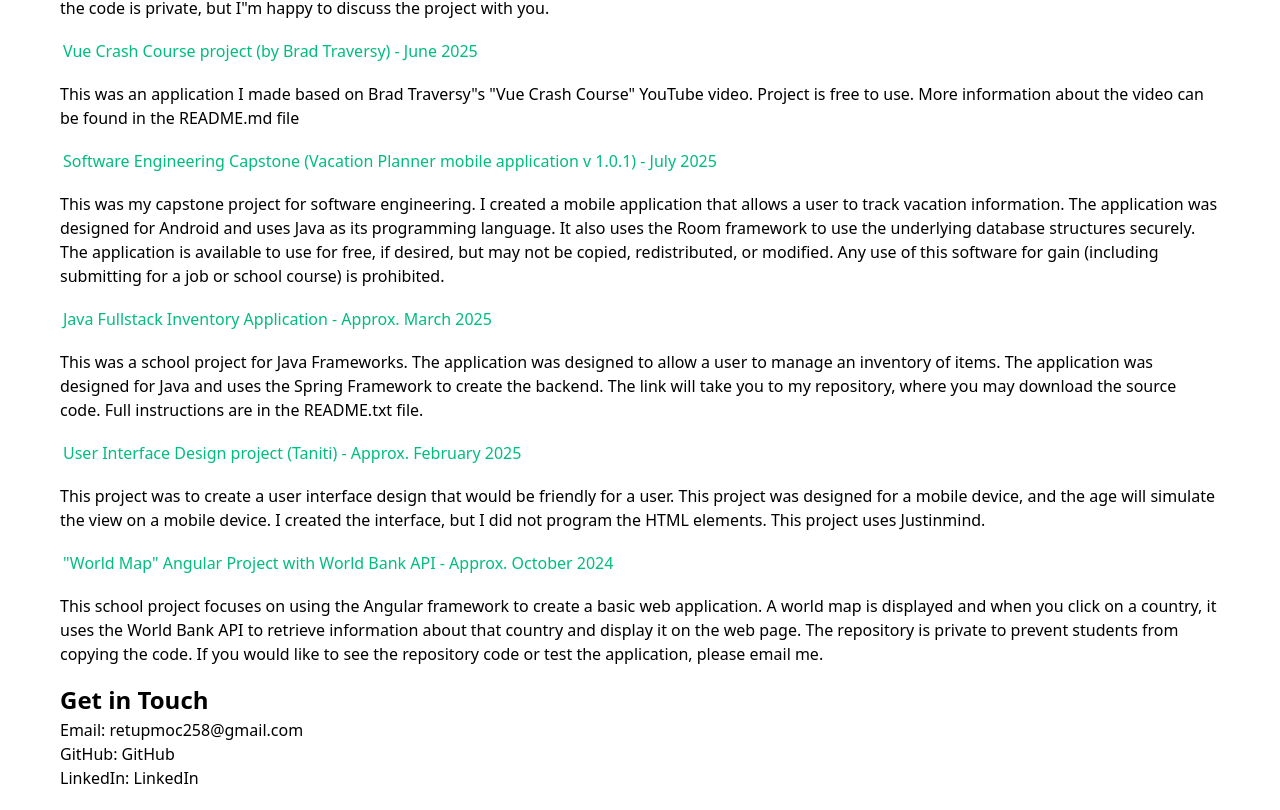
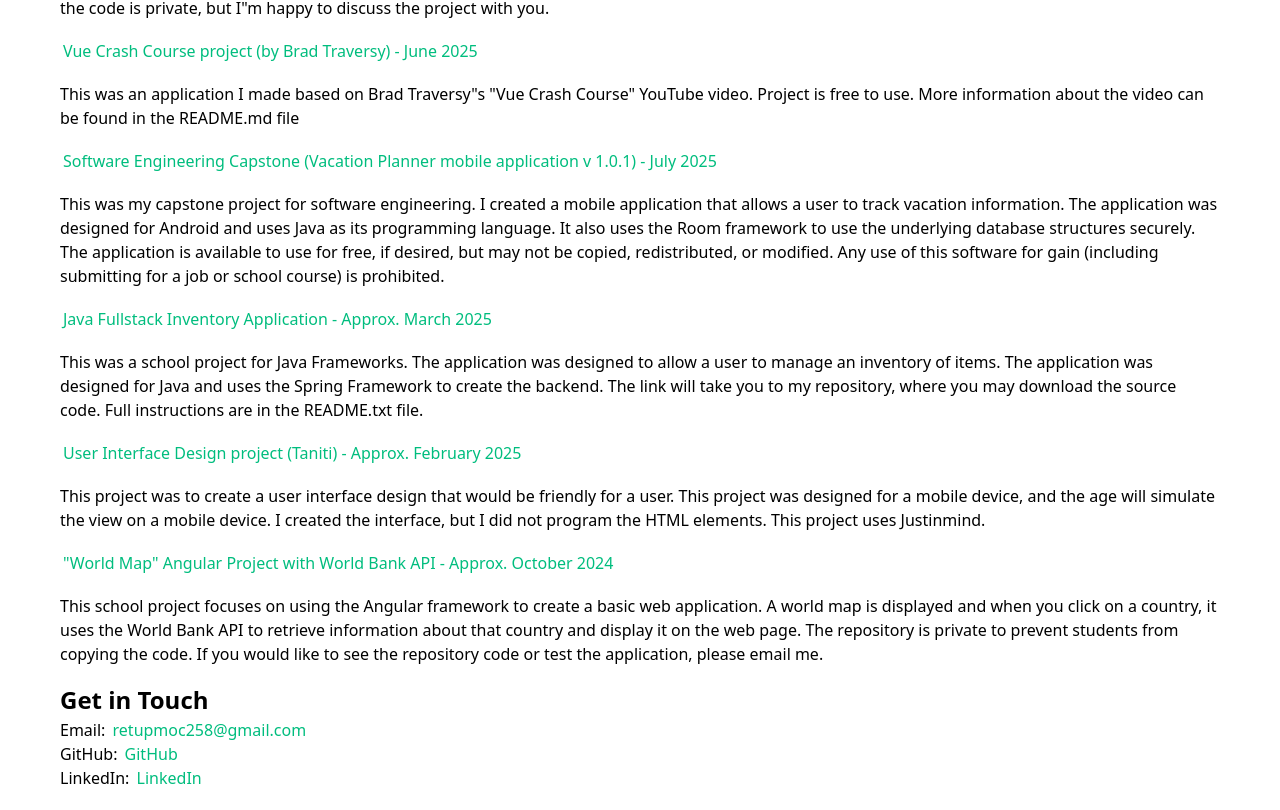
Before and after one commit to retupmoc258/retupmoc258.github.io, a Vue app: page / in a window 1280 px wide. Shown: the part 2430-3240 px from the top of the page. Built offline with nearby package versions, Linux system fonts and the light colour scheme.

Commit message:
Adds color to links to help identify links.

```diff
--- a/src/components/ContactFooter.vue
+++ b/src/components/ContactFooter.vue
@@ -5,10 +5,10 @@
 <template>
   <section class="mb-5">
     <h2>Get in Touch</h2>
-    <p>Email: <a href="mailto:retupmoc258@gmail.com">retupmoc258@gmail.com</a></p>
+    <p>Email: <a class="green" href="mailto:retupmoc258@gmail.com">retupmoc258@gmail.com</a></p>
     <!-- Optional: Add links to your social media profiles -->
-    <p>GitHub: <a href="https://github.com/retupmoc258" target="_blank">GitHub</a></p>
-    <p>LinkedIn: <a href="www.linkedin.com/in/jason-bagley-168b6429a" target="_blank">LinkedIn</a></p>
+    <p>GitHub: <a class="green" href="https://github.com/retupmoc258" target="_blank">GitHub</a></p>
+    <p>LinkedIn: <a class="green" href="www.linkedin.com/in/jason-bagley-168b6429a" target="_blank">LinkedIn</a></p>
   </section>
 </template>
 
```
